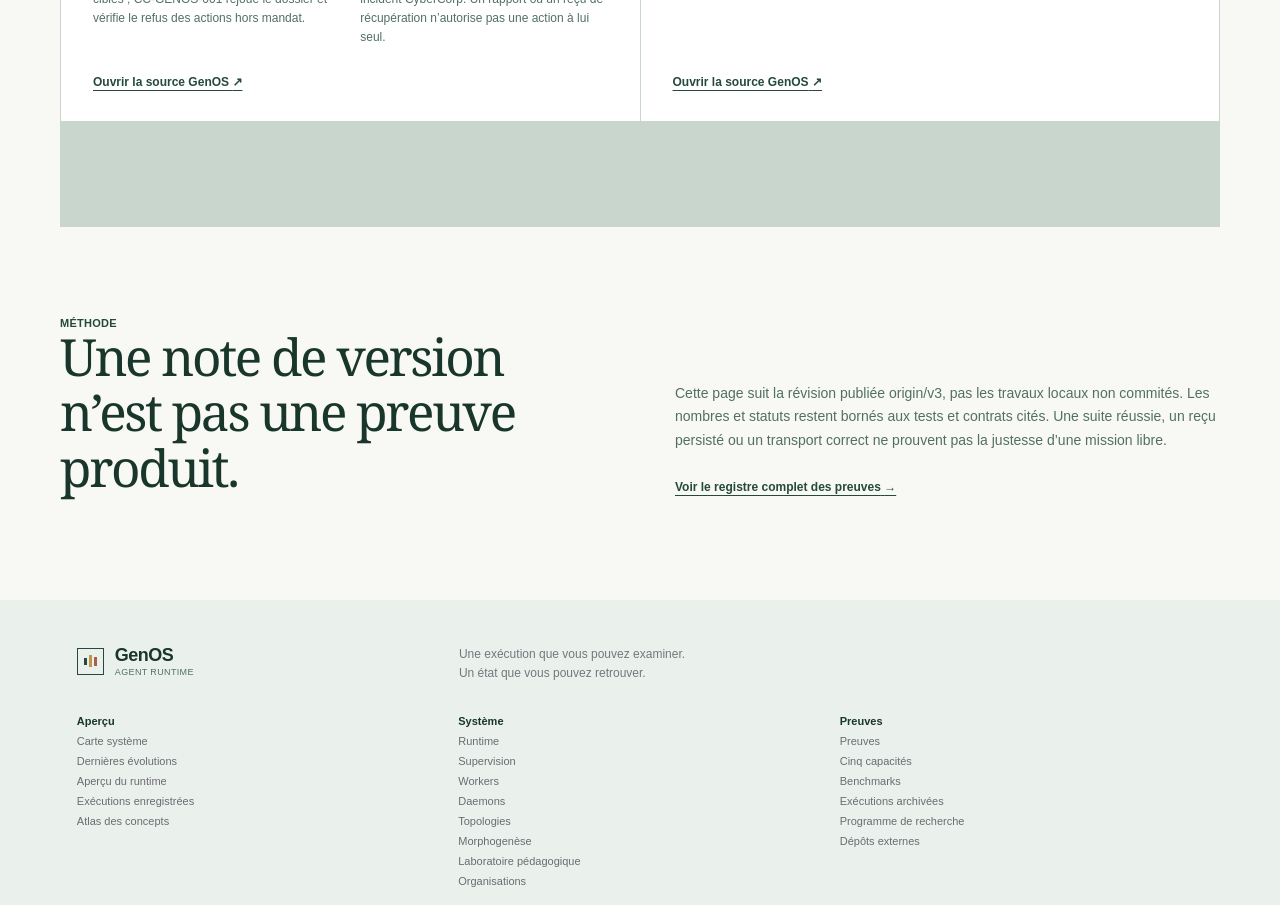
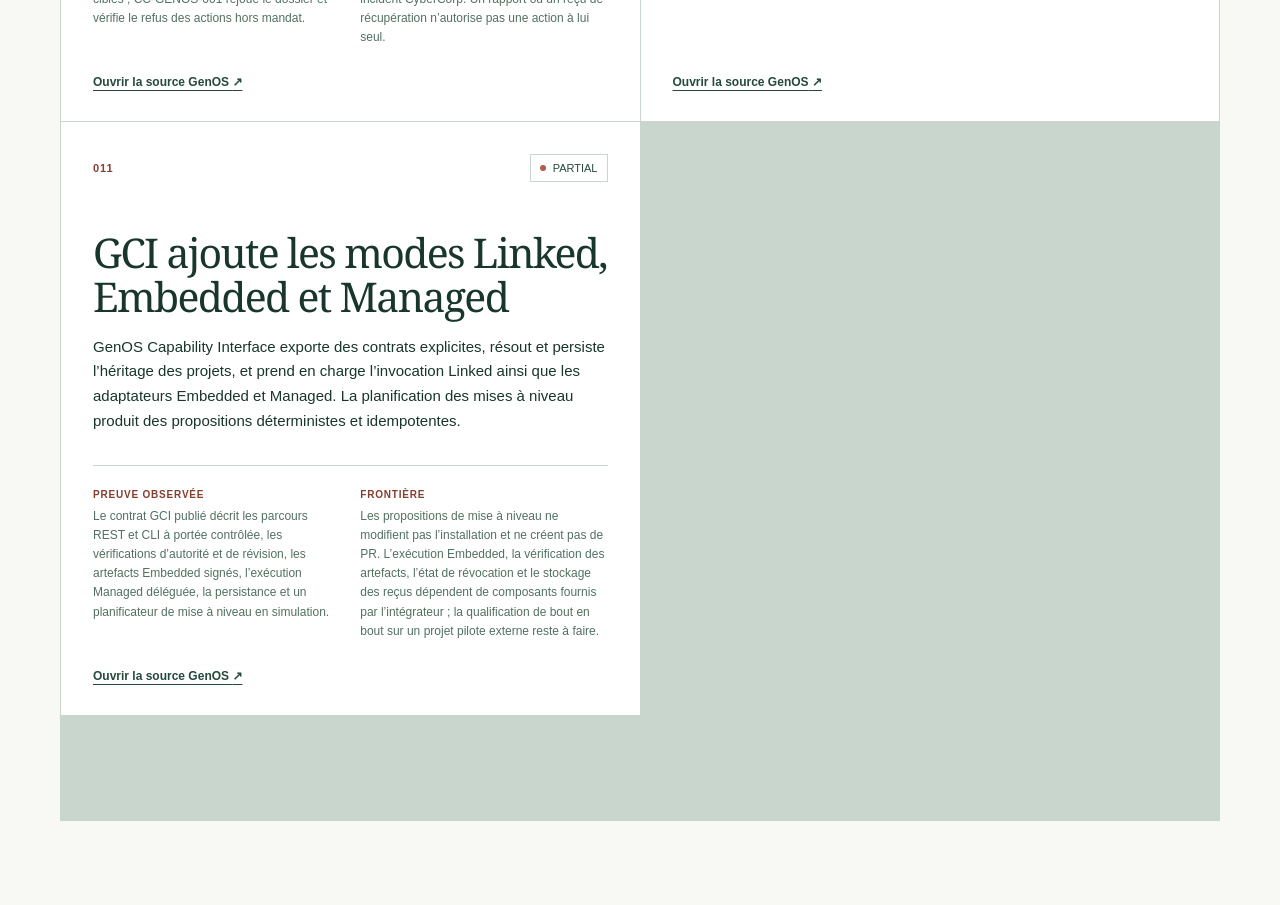
Before and after one commit to PISSARAW/GenOSWork, a Next.js app: page /fr/updates in a window 1280 px wide. Shown: the part 3580-4485 px from the top of the page. Built offline with nearby package versions, Linux system fonts and the light colour scheme; no server answers.

Commit message:
docs: add GCI capability evolution

```diff
--- a/components/product-evolutions.ts
+++ b/components/product-evolutions.ts
@@ -207,4 +207,23 @@ export const productEvolutions: ProductEvolution[] = [
     },
     sourcePath: "benchmarks/social-world/campaigns/socialworld-v2/README.md",
   },
+  {
+    id: "gci-capability-inheritance",
+    status: "partial",
+    date: "2026-10-24",
+    title: { en: "GCI adds linked, embedded and managed capability use", fr: "GCI ajoute les modes Linked, Embedded et Managed" },
+    summary: {
+      en: "The GenOS Capability Interface now exports explicit capability contracts, resolves and persists project inheritance, and supports Linked invocation plus Embedded and Managed adapters. Upgrade planning produces deterministic, idempotent proposals.",
+      fr: "GenOS Capability Interface exporte des contrats explicites, résout et persiste l’héritage des projets, et prend en charge l’invocation Linked ainsi que les adaptateurs Embedded et Managed. La planification des mises à niveau produit des propositions déterministes et idempotentes.",
+    },
+    evidence: {
+      en: "The committed GCI contract describes scoped REST and CLI paths, authority and revision checks, signed Embedded artifacts, delegated Managed execution, persistence, and a dry-run upgrade planner.",
+      fr: "Le contrat GCI publié décrit les parcours REST et CLI à portée contrôlée, les vérifications d’autorité et de révision, les artefacts Embedded signés, l’exécution Managed déléguée, la persistance et un planificateur de mise à niveau en simulation.",
+    },
+    limit: {
+      en: "Upgrade proposals never mutate an installation or create a PR. Embedded execution, artifact verification, revocation state and receipt storage depend on integrator-supplied components; end-to-end qualification on an external pilot project remains open.",
+      fr: "Les propositions de mise à niveau ne modifient pas l’installation et ne créent pas de PR. L’exécution Embedded, la vérification des artefacts, l’état de révocation et le stockage des reçus dépendent de composants fournis par l’intégrateur ; la qualification de bout en bout sur un projet pilote externe reste à faire.",
+    },
+    sourcePath: "docs/03-reference/gci.md",
+  },
 ];
```
